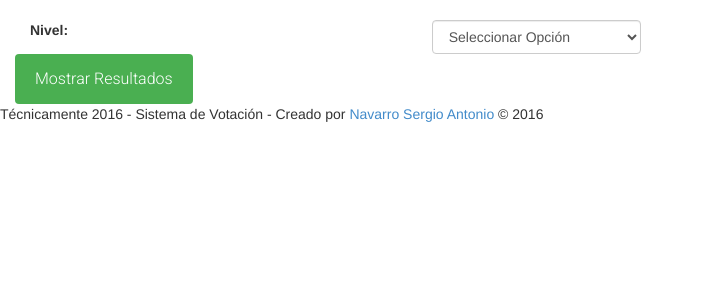
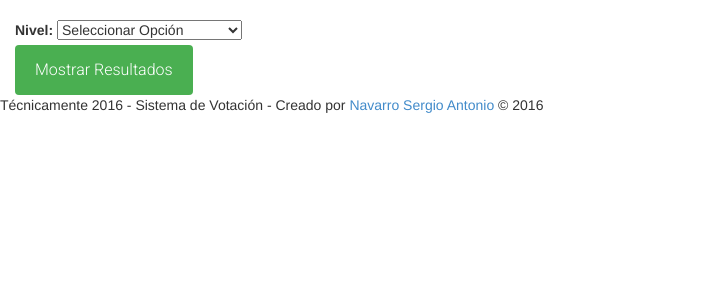
Before and after one commit to sirdio/asignaciones, a Symfony app: template src/AppBundle/Resources/views/Reportes/seleccionarnivel.html.twig in a window 1280 px wide. Shown: the part 52-352 px from the top of the page, without its empty margins (0-701 px from the left). Run offline with Twig, Linux system fonts and the light colour scheme; the template is opened without the code that fills it, so the values that code supplies are empty; some libraries are stand-ins or nearby versions.

Commit message:
reportes7

```diff
--- a/src/AppBundle/Resources/views/Reportes/seleccionarnivel.html.twig
+++ b/src/AppBundle/Resources/views/Reportes/seleccionarnivel.html.twig
@@ -13,10 +13,9 @@
   <div class="row">
     <div class="col-md-12">
       <form action="{{ path('SeleccionarNivel') }}" method="post" class="form-inline" role="form">
-        <fieldset>
 	    <div class="control-group">
-            <label class="col-md-4 control-label" for="nivel">Nivel:</label>
-            <select id="nivel" name="nivel" class="form-control">
+            <label for="nivel">Nivel:</label>
+            <select id="nivel" name="nivel">
                 <option value="0">Seleccionar Opción</option>
                 <option value="cbs">Ciclo B&aacutesico Secundaria</option>
                 <option value="css">Ciclo Superior Secundaria</option>
@@ -26,7 +25,6 @@
 	    </div>
 
 	        <button id="singlebutton" name="singlebutton" class="btn btn-primary">Mostrar Resultados</button>
-         </fieldset>
        </form>
      </div>
   </div>
```
